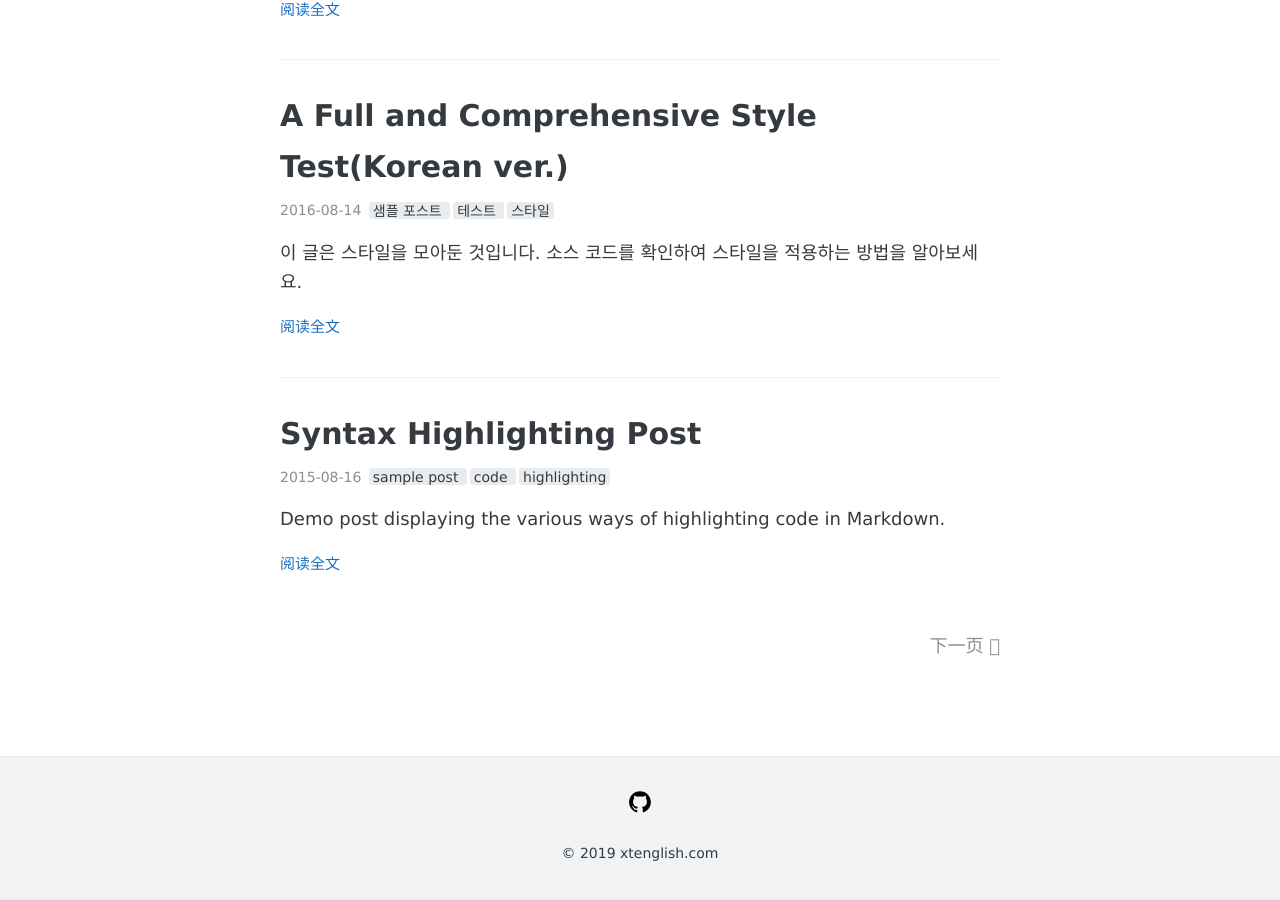
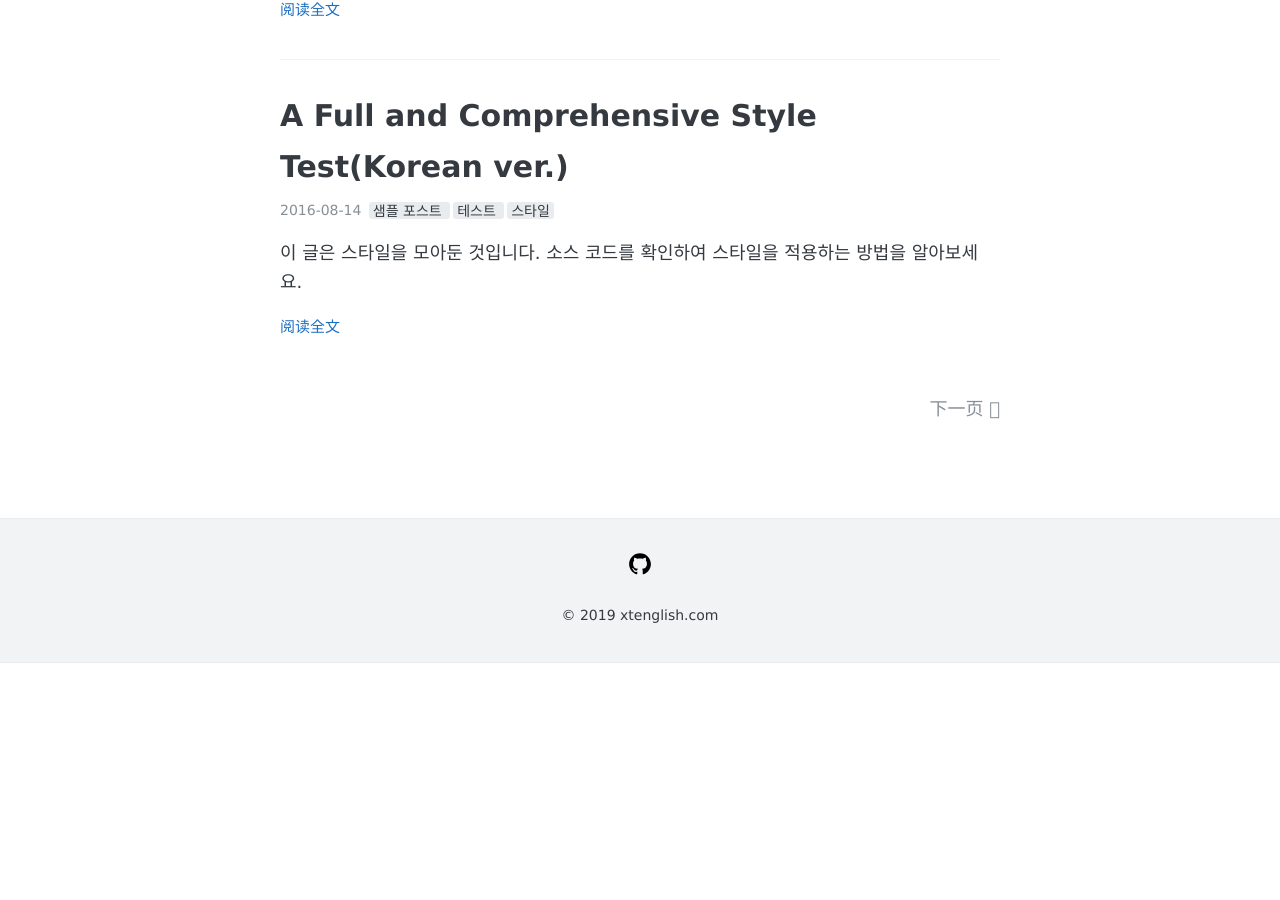
Before and after one commit to reagewang/reagewang.github.io, a Jekyll site: the page built from index.html, in a window 1280 px wide and 900 px high, scrolled down 603 px. Built offline with Jekyll 4.4.1, drawn with Linux system fonts in a browser that asks for light colours; the list of posts is cut into pages by our own code; after the commit the page ends 1266 px from its top, so only the background shows below that.

Commit message:
Update _config.yml

```diff
--- a/_config.yml
+++ b/_config.yml
@@ -28,7 +28,7 @@ navigation:
     url: /about
 
 # Pagination
-paginate: 4
+paginate: 3
 
 # Includes an icon in the footer for each username you enter
 footer-links:
```
